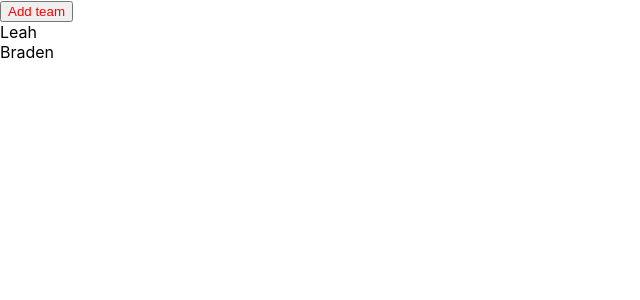
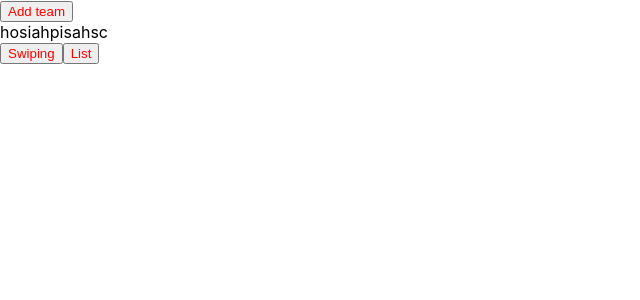
Before and after one commit to braden-alsford-myob/rotation-tinder, a React (Create React App) app in the folder rotation-tinder/: page / in a window 1280 px wide. Shown: the top 300 px of the page, without its empty margins (0-640 px from the left). Built offline with nearby package versions, Linux system fonts and the light colour scheme.

Commit message:
continued making global component

```diff
--- a/rotation-tinder/src/App.js
+++ b/rotation-tinder/src/App.js
@@ -15,14 +15,54 @@ const App = () => {
         ]
     );
 
+    const [shortList, setShortList] = useState(
+        []
+    );
 
+    const [currentlySwiping, setCurrentlySwiping] = useState(
+        false
+    )
 
+    const swipeButtonClicked = () => {
+        setCurrentlySwiping(true)
+    }
+
+    const listButtonClicked = () => {
+        setCurrentlySwiping(false)
+    }
+
+    const bottomNavigation = (
+        <div>
+            <button onClick={swipeButtonClicked}> Swiping </button>
+            <button onClick={listButtonClicked}> List </button>
+        </div>
+    )
+
+    if (currentlySwiping) {
         return (
+            <div>
                 <div>
                     <button className="button">Add team</button>
                     <SwipeyBoi allTeams={allTeams}/>
                 </div>
+                {bottomNavigation}
+            </div>
         );
+    }
+
+    else {
+        return (
+            <div>
+                <div>
+                    <button className="button">Add team</button>
+                    <div> hosiahpisahsc </div>
+                </div>
+                {bottomNavigation}
+            </div>
+        );
+    }
+
+
 };
 
 export default App;
```
Lines whose indentation alone changed are shown as unchanged.
